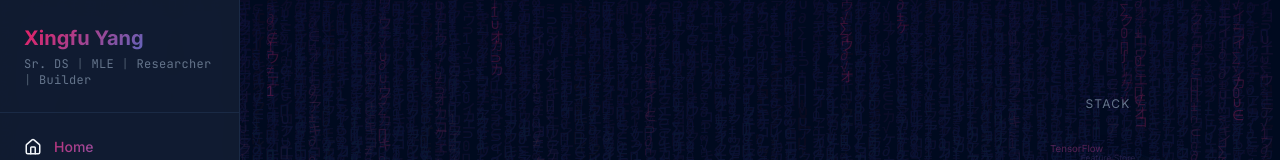
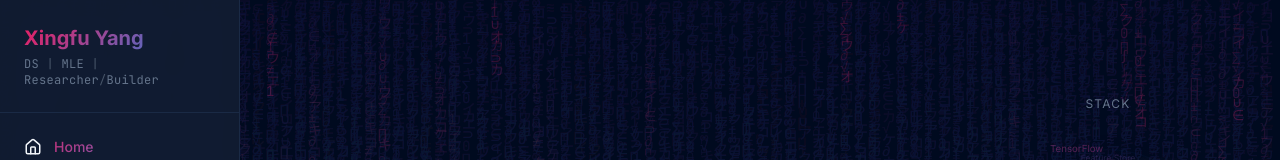
Before and after one commit to XingfuY/xyang.me, a React (Vite) app: page / in a window 1280 px wide. Shown: the top 160 px of the page. Built offline with nearby package versions, Linux system fonts and the light colour scheme.

Commit message:
Update sidebar byline, rewrite About career paragraph
- Sidebar: DS | MLE | Researcher/Builder
- About: rewrite 2nd paragraph to cover both Lucid Intel and Leap Theory
  with grounded metrics and career-driven narrative

```diff
--- a/public/content/about.md
+++ b/public/content/about.md
@@ -2,7 +2,7 @@
 
 I'm **Xingfu Yang**, a PhD-trained engineer who swapped particle simulations for 4D parallelism, bringing scientific rigor to the wild world of machine learning. Whether I'm slashing inference latency or building generative data engines, I love crafting systems that are as smart as they are scalable. My career sits at the intersection of frontier AI research and practical, scalable engineering. Let’s build the future—one optimized pipeline at a time.
 
-At **Lucid Intel**, I lead a team developing core data products — lead acquisition, non-credit underwriting, and high-frequency fraud prevention — leveraging unsupervised and supervised deep learning on 40M+ identities and billions of records. I also co-created a new business division: an advanced aggregated data analytics platform offering managed agency-of-record services.
+My industry career spans two FinTech/AdTech startups where I owned the full ML lifecycle end-to-end. As **Chief Data Scientist at Lucid Intel**, I lead a team building core data products — lead acquisition, non-credit underwriting, and high-frequency fraud prevention — applying unsupervised and supervised deep learning across 40M+ identities and billions of records. I also co-created a new business division: an aggregated data analytics platform offering managed agency-of-record services. Earlier, as **Data Scientist at Leap Theory**, I developed, deployed, and maintained production ML/DL APIs for marketing, remarketing, and risk management — delivering a 55% reduction in unnecessary traffic and a 70% lift in accept ratios for lending clients.
 
 ## Philosophy
 
--- a/src/components/Sidebar.tsx
+++ b/src/components/Sidebar.tsx
@@ -54,7 +54,7 @@ export default function Sidebar() {
         <div className="p-6 border-b border-navy-lighter">
           <NavLink to="/" onClick={() => setIsOpen(false)} className="block">
             <h1 className="text-xl font-bold gradient-brand-text">Xingfu Yang</h1>
-            <p className="text-xs text-slate-500 mt-1 font-mono tracking-wide">Sr. DS <span className="text-slate-600">|</span> MLE <span className="text-slate-600">|</span> Researcher <span className="text-slate-600">|</span> Builder</p>
+            <p className="text-xs text-slate-500 mt-1 font-mono tracking-wide">DS <span className="text-slate-600">|</span> MLE <span className="text-slate-600">|</span> Researcher<span className="text-slate-600">/</span>Builder</p>
           </NavLink>
         </div>
 
```
